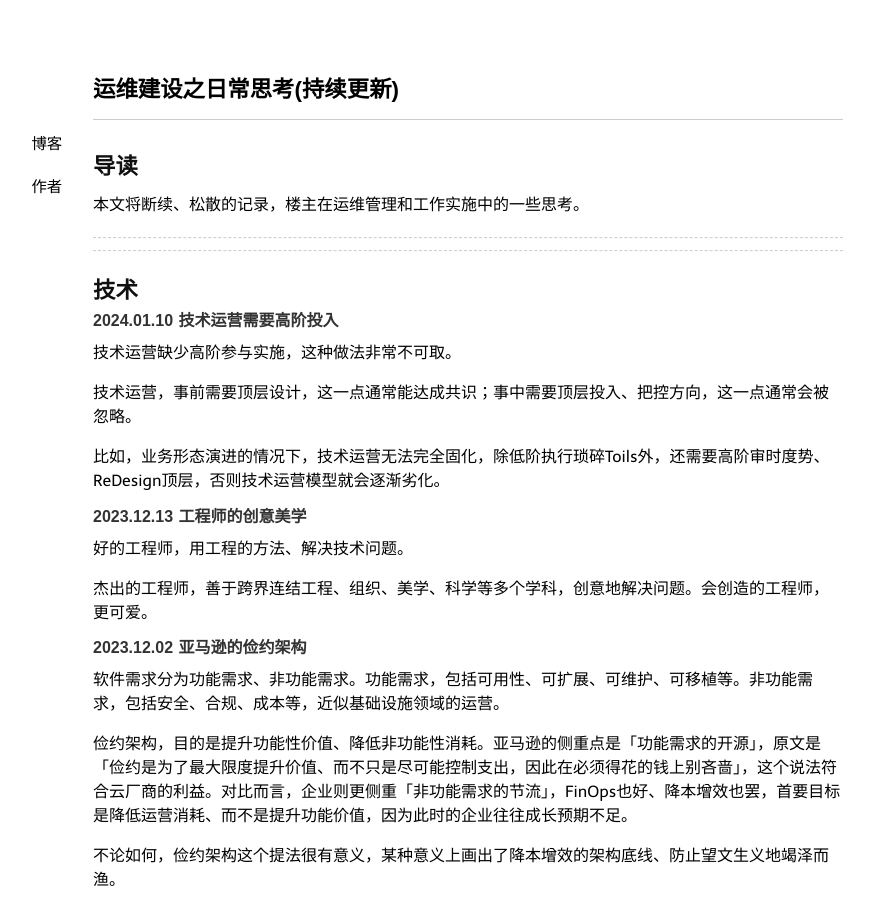
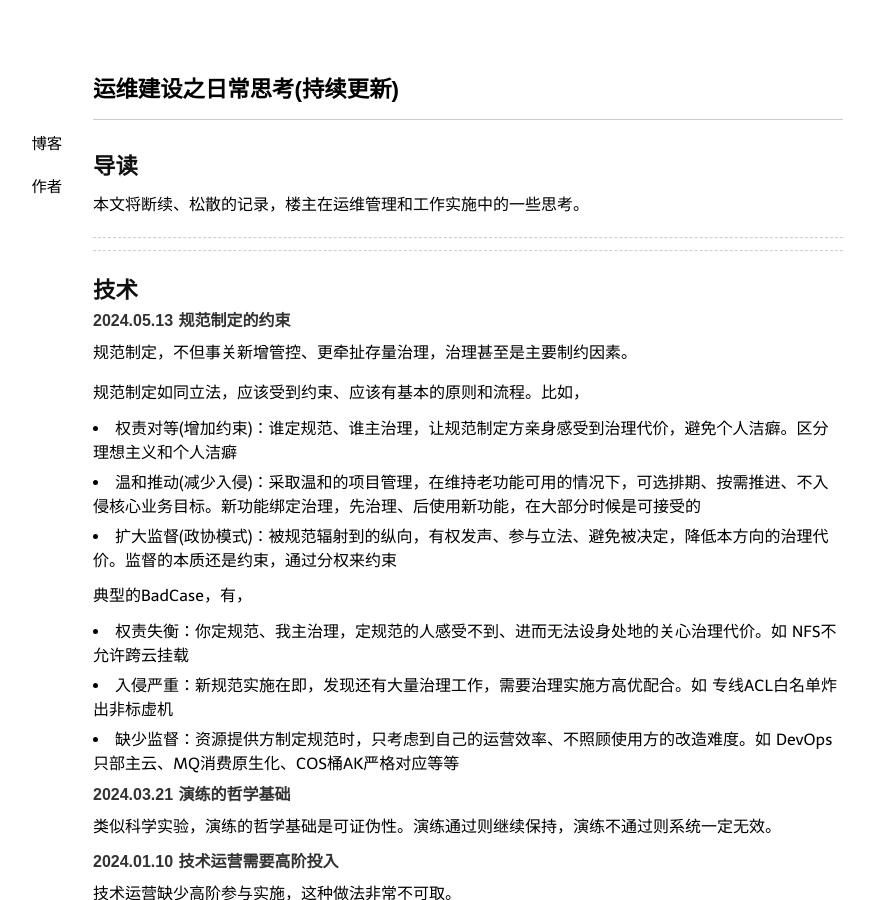
Before and after one commit to niean/niean.github.io, a Jekyll site: the page built from _posts/2020-03-15-op-tb.markdown, in a window 1280 px wide and 900 px high. Shown: the whole window, without its empty margins (172-1046 px from the left). Built offline with Jekyll 4.4.1, drawn with Linux system fonts in a browser that asks for light colours; comment, search, counter and statistics services are not loaded; some of the changed text lies outside the part shown.

Commit message:
集中提交

```diff
--- a/_posts/2020-03-15-op-tb.markdown
+++ b/_posts/2020-03-15-op-tb.markdown
@@ -13,6 +13,26 @@ tags:
 ------------------------------------------------------------------------------------------------------------
 
 ## 技术
+#### 2024.05.13 规范制定的约束
+规范制定，不但事关新增管控、更牵扯存量治理，治理甚至是主要制约因素。
+
+规范制定如同立法，应该受到约束、应该有基本的原则和流程。比如，
+
+- 权责对等(增加约束)：谁定规范、谁主治理，让规范制定方亲身感受到治理代价，避免个人洁癖。区分理想主义和个人洁癖
+- 温和推动(减少入侵)：采取温和的项目管理，在维持老功能可用的情况下，可选排期、按需推进、不入侵核心业务目标。新功能绑定治理，先治理、后使用新功能，在大部分时候是可接受的
+- 扩大监督(政协模式)：被规范辐射到的纵向，有权发声、参与立法、避免被决定，降低本方向的治理代价。监督的本质还是约束，通过分权来约束
+
+典型的BadCase，有，
+
+- 权责失衡：你定规范、我主治理，定规范的人感受不到、进而无法设身处地的关心治理代价。如 NFS不允许跨云挂载
+- 入侵严重：新规范实施在即，发现还有大量治理工作，需要治理实施方高优配合。如 专线ACL白名单炸出非标虚机
+- 缺少监督：资源提供方制定规范时，只考虑到自己的运营效率、不照顾使用方的改造难度。如 DevOps只部主云、MQ消费原生化、COS桶AK严格对应等等
+
+
+#### 2024.03.21 演练的哲学基础
+类似科学实验，演练的哲学基础是可证伪性。演练通过则继续保持，演练不通过则系统一定无效。
+
+
 #### 2024.01.10 技术运营需要高阶投入
 技术运营缺少高阶参与实施，这种做法非常不可取。
 
@@ -628,6 +648,12 @@ SRE个体习惯有差异，对小规范认知不一致，最后可能伤害到
 ------------------------------------------------------------------------------------------------------------
 
 ## 管理
+#### 2024.05.06 拒绝政治斗争
+人生短暂，容不得浪费，特别是那些无聊的内耗。明代刘伯温《绝句》诗云：人生无百岁，百岁复如何；古今英雄士，各已归山河。
+
+经历池鱼之殃，有两个小心得。①祸从口出，看破不说破是基本的职场操守。②隔墙有耳，君子慎独。
+
+
 #### 2024.01.10 性格和工作的匹配
 管理者的一大职责是：根据工作特点，筛选性格匹配的候选人。匹配的性格，能让工作效果事半功倍，也让员工更有获得感。
 
```
Also changed, not shown: _postpres/2019-09-01-infra-zns.markdown (added, +10 -0 lines), _postpres/2024-04-09-op-pe.markdown (added, +10 -0 lines), images/20210905/multicloud-arch.png (renamed from images/20210905/multicloud-architecture.png), 14 other files.
